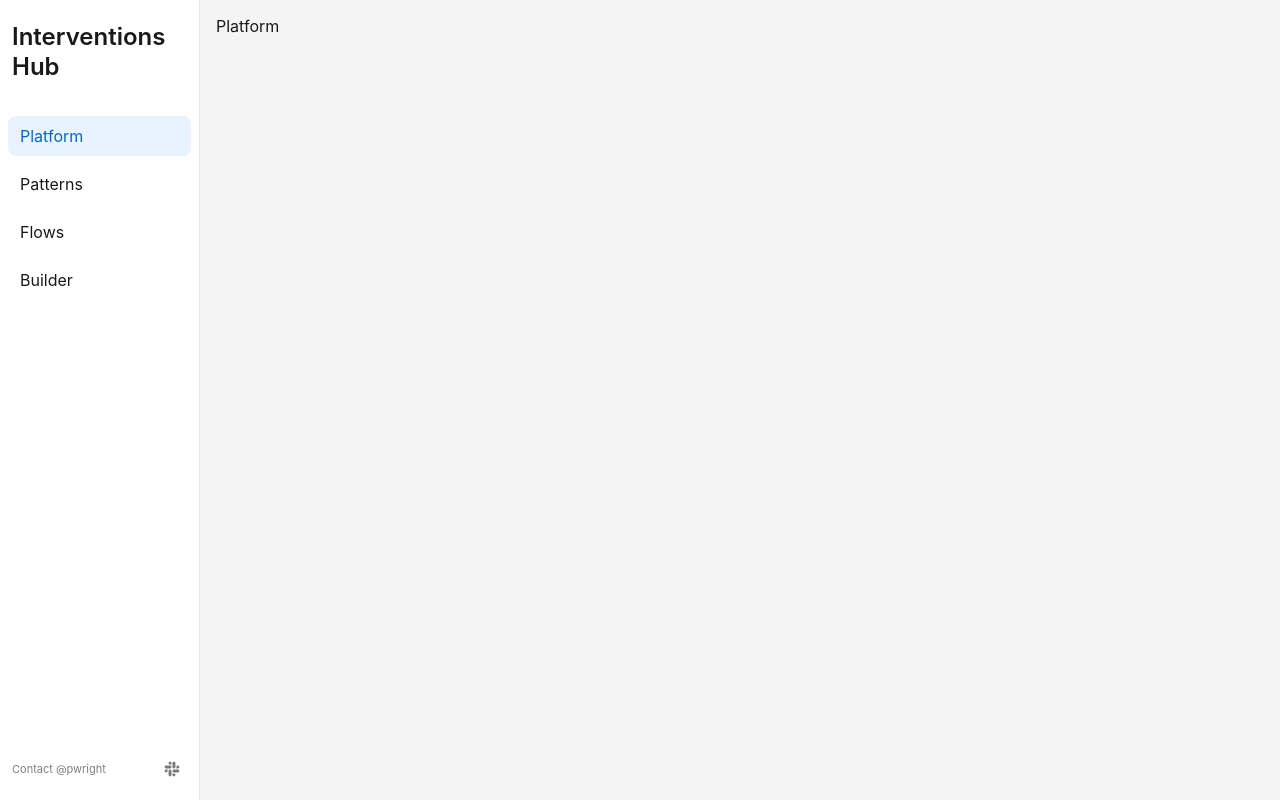
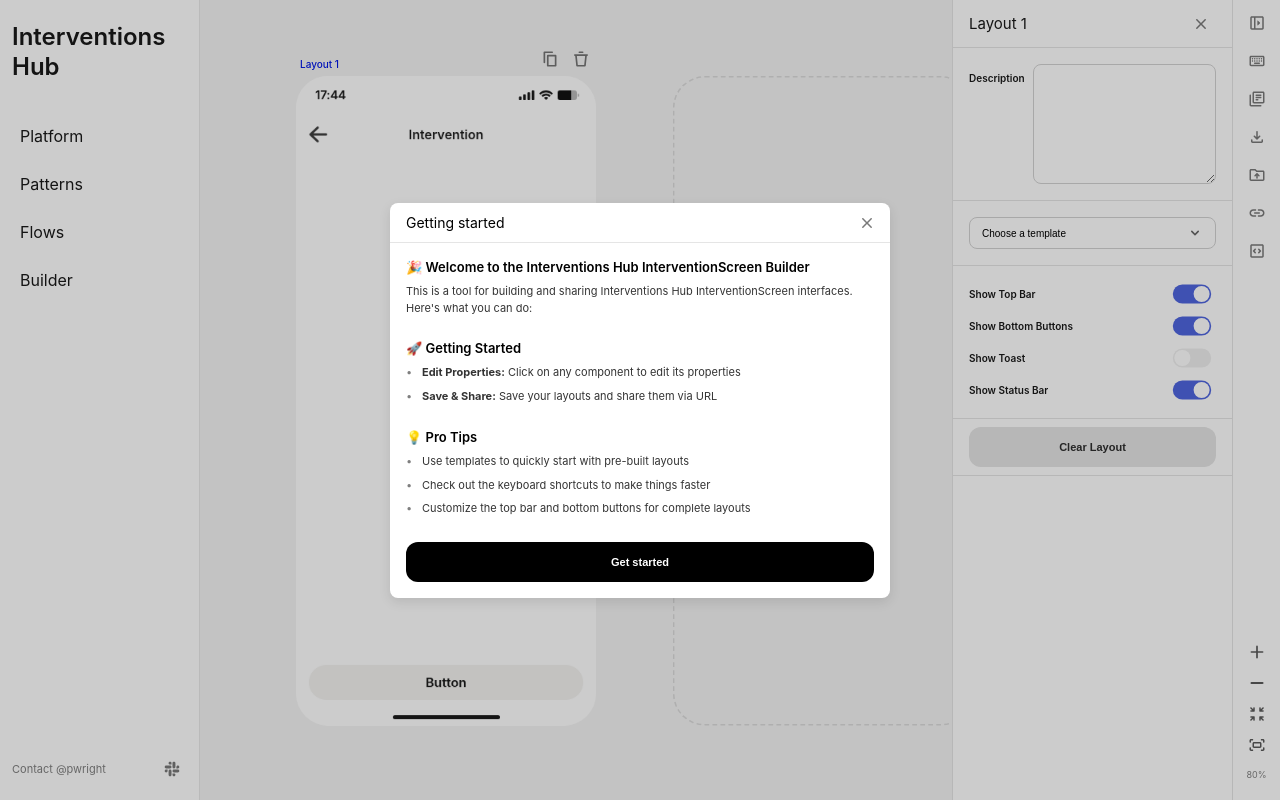
Before and after one commit to utopastac/react-prototype, a React (Vite) app in the folder src/: page /#/builder in a window 1280 px wide. Before the commit this address led to /#/platform. Built offline with nearby package versions, Linux system fonts and the light colour scheme.

Commit message:
More styling tweaks

```diff
--- a/src/src/builder/DevTools/DevToolsLink/index.module.sass
+++ b/src/src/builder/DevTools/DevToolsLink/index.module.sass
@@ -13,15 +13,16 @@
   height: size(32)
   display: flex
   align-items: center
-  font-size: var(--builder-input-font-size)
   border-radius: var(--builder-border-radius)
   &:hover
     background: var(--builder-input-hover)
   .content
     gap: size(2)
   .title
+    font-size: var(--builder-font-size-m)
     color: var(--builder-text-medium)
     @extend %medium
   .description
+    font-size: var(--builder-font-size-m)
     color: var(--builder-text-light)
     @extend %regular
--- a/src/src/builder/DevTools/Modal/index.module.sass
+++ b/src/src/builder/DevTools/Modal/index.module.sass
@@ -22,8 +22,7 @@
   overflow: hidden
   display: flex
   flex-direction: column
-  background: rgba(white, 0.8)
-  backdrop-filter: blur(20px)
+  background: white
   border-radius: var(--builder-wrapper-border-radius)
   box-shadow: rgba(0, 0, 0, 0.1) 0px 4px 12px
   z-index: 10000
--- a/src/src/builder/FlowsPanel/index.module.sass
+++ b/src/src/builder/FlowsPanel/index.module.sass
@@ -45,5 +45,5 @@
   display: flex
   flex-direction: column
   margin: 0 neg-size(8)
-  gap: 0px
+  gap: size(8)
   padding: var(--builder-padding)
```
